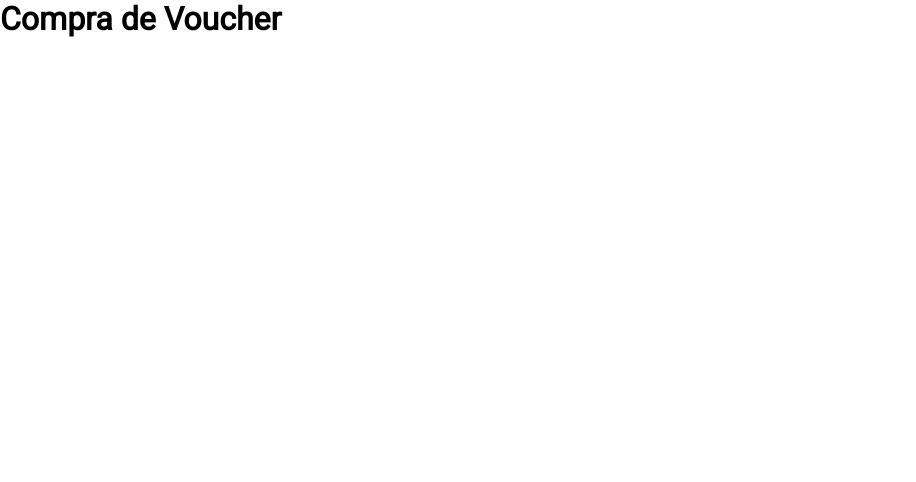
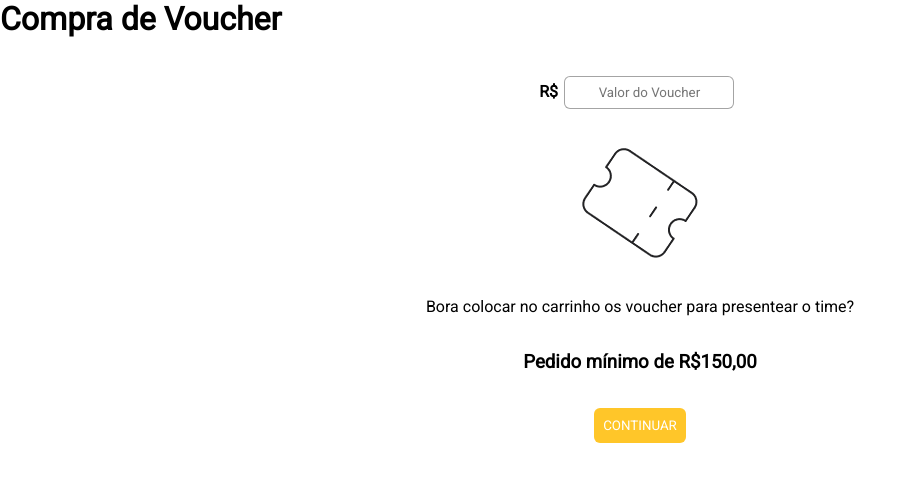
Before and after one commit to bruna-devbio/TF-Ze-Delivery, a React (Create React App) app: page /cart in a window 1280 px wide. Shown: the top 482 px of the page, without its empty margins (0-916 px from the left). Built offline with nearby package versions, Linux system fonts and the light colour scheme.

Commit message:
voucher-component

```diff
--- /dev/null
+++ b/src/components/MainVoucher/index.css
@@ -0,0 +1,50 @@
+.container{
+    text-align: center;
+}
+.div-input{
+    text-align: center;
+    margin-top: 2rem;
+
+}
+
+.label-voucher{
+    font-weight: bold;
+}
+
+.voucher-input{
+    text-align: center;
+}
+
+.div-img{
+    align-items: center;
+    text-align: center;
+    padding: 2rem;
+}
+
+.text{
+    text-align: center;
+    margin: 0.2rem;
+}
+
+.title{
+    padding: 2rem;
+}
+
+.voucher-button{
+    margin: 0rem 0.3rem;
+    color: #fff;
+    background-color: var(--amarelo);
+    /*display: flex;*/
+    justify-content: center;
+    align-items: center;
+}
+
+.voucher-button:hover {
+    background-color: var(--cinza);
+    transition: all ease 0.6s;
+}
+
+.div-button-voucher{
+    text-align: center;
+    justify-content: center;
+}
--- /dev/null
+++ b/src/components/MainVoucher/index.js
@@ -0,0 +1,53 @@
+import React from "react";
+import { useNavigate } from "react-router-dom";
+import Input from "../Input";
+import imgVoucher from "../../assets/img/imgVoucher.png";
+import "./index.css";
+import Button from "../Button";
+
+const MainVoucher = () => {
+
+  const navigateVoucher = useNavigate()
+  navigateVoucher("/Voucher");
+
+  return (
+    <main>
+      <section className="container">
+        <div className="div-input">
+          <label className="label-voucher">R$</label>
+          <Input
+            type="text"
+            placeholder="Valor do Voucher"
+            className="voucher-input"
+            name="valor"
+            //onChange={onChangeValues}
+            //value={values.email}
+          ></Input>
+        </div>
+        <div className="div-img">
+          <img
+            className="img-voucher"
+            src={imgVoucher}
+            alt="imagem ilustrativa de um voucher"
+          />
+        </div>
+
+        <p className="text">
+          Bora colocar no carrinho os voucher para presentear o time?
+        </p>
+
+        <h3 className="text title">Pedido mínimo de R$150,00</h3>
+
+        <div className="div-button-voucher">
+          <Button
+            type="submit"
+            className="voucher-button"
+            buttonOnClick={navigateVoucher}
+          >CONTINUAR</Button>
+        </div>
+      </section>
+    </main>
+  );
+};
+
+export default MainVoucher;
--- a/src/pages/Cart/index.js
+++ b/src/pages/Cart/index.js
@@ -1,8 +1,13 @@
 import Header from "../../components/Header"
+import Voucher from "../../components/MainVoucher"
 
 const Cart = () => {
   return (
+   <>
     <Header title='Compra de Voucher'></Header>
+
+    <Voucher></Voucher>
+  </>
 
   )
 }
```
Also changed, not shown: src/assets/img/imgVoucher.png (added), 1 other file (tests, documents, lock files or other folders).
